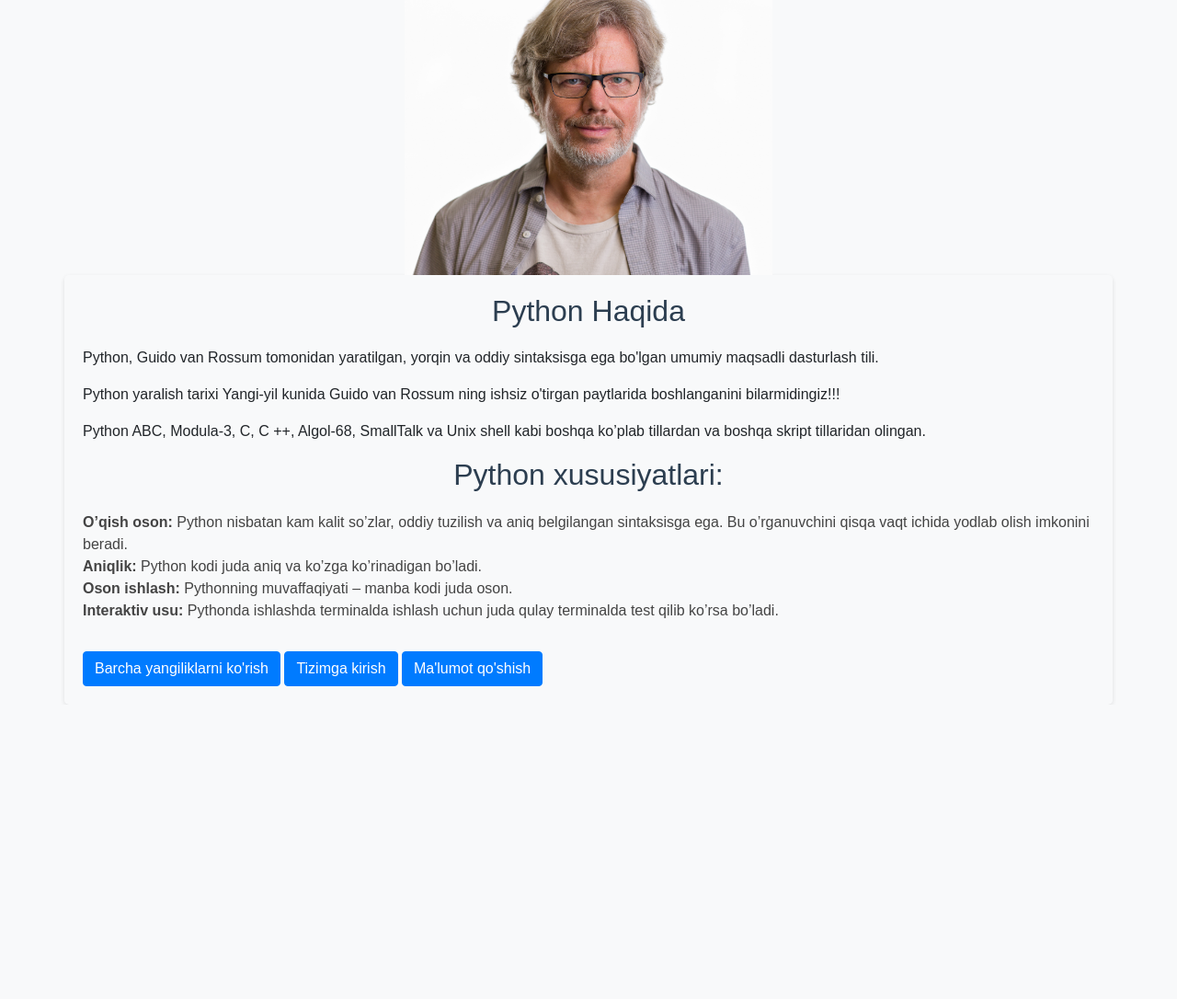
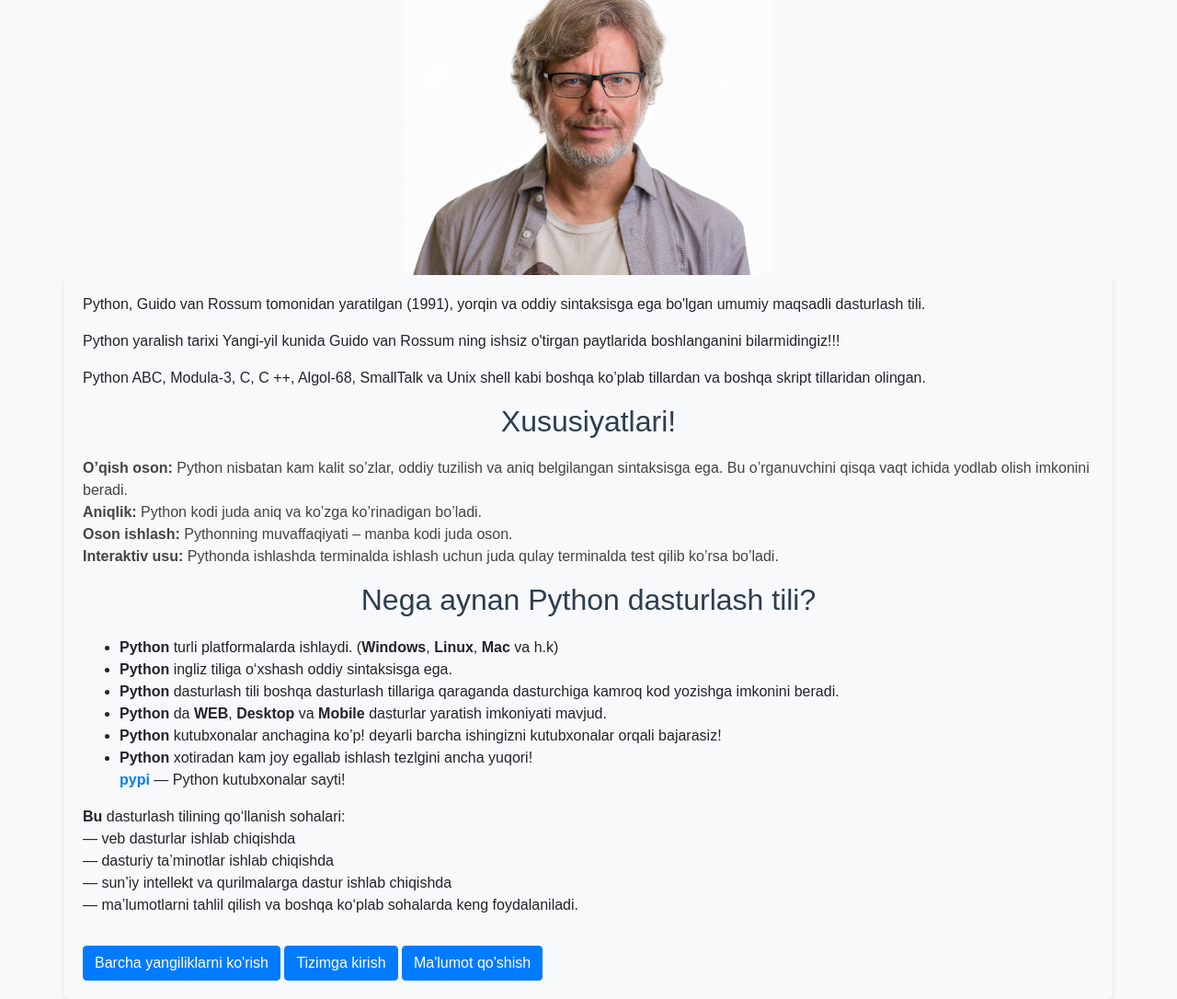
Before and after one commit to RaxmatilloFozilov/Exam_6, a Django app: page / in a window 1280 px wide. Shown: the part 235-1321 px from the top of the page at 92% size. Before the commit the page ends 1001 px from the top, so only its background shows below. Run offline with Django 5.2, Linux system fonts and the light colour scheme; some libraries are stand-ins or nearby versions.

Commit message:
new
yangilangan versiya

```diff
--- a/Python/admin.py
+++ b/Python/admin.py
@@ -12,4 +12,5 @@ class ItemAdmin(admin.ModelAdmin):
 
 admin.site.register(Topic, TopicAdmin)
 admin.site.register(Item, ItemAdmin)
+
 # Register your models here.
--- a/Python/views.py
+++ b/Python/views.py
@@ -5,20 +5,17 @@ from .forms import ItemForm,TopicForm
 def topic_list(request):
     topics = Topic.objects.all()
     return render(request, "tajriba.html", {'topics': topics})
+
 def user_list(request):
 
     if request.method == 'POST':
         username = request.POST.get('uname')
         password = request.POST.get('pswd')
-        remember = request.POST.get('remember')
-
 
         return redirect('success')
     else:
-        # If it's not a POST request, render the form template
         return render(request, 'learn-html.html')
 
-    # return render(request, 'learn-html.html')
 
 def table_list(request):
     return render(request, 'jadval.html')
--- a/templates/crud/item_list.html
+++ b/templates/crud/item_list.html
@@ -8,6 +8,11 @@
 
 </head>
 <body>
+
+<div style="width: 150px; height: 150px; overflow: hidden; border-radius: 50%; clip-path: polygon(50% 0%, 100% 38%, 82% 100%, 18% 100%, 0% 38%);">
+    <img src="/static/style/1_iZrPtgGCMRR6NEU29Bx2Tg.jpg" alt="Django administration Logo" class="img-circle brand-image elevation-3" style="width: 100%; height: auto;">
+</div>
+
     <h1 >Ma'lumotlar </h1>
     <ul>
         {% for item in items %}
@@ -16,7 +21,6 @@
     </ul>
     <a href="{% url 'item_create' %}" class="btn btn-primary mt-3">Create New Item</a>
     <br>
-{#    <a href="{% url 'item_delete' %}" class="btn btn-primary mt-3">Delete</a>#}
 
 </body>
 </html>
--- a/templates/tajriba.html
+++ b/templates/tajriba.html
@@ -7,8 +7,6 @@
     <meta name="viewport" content="width=device-width, initial-scale=1.0">
     <title>Python Dasturlash Tili</title>
     <link rel="stylesheet" href="https://stackpath.bootstrapcdn.com/bootstrap/4.5.2/css/bootstrap.min.css">
-
-
 
 
     <style>
@@ -79,11 +77,10 @@
         <img src="/static/style/guido-headshot-2019.jpg" alt="Python Logo" style="display: block; margin: 0 auto; width: 400px; height: 300px">
 
     <div class="container">
-        <h2 class="feature-title">Python Haqida</h2>
-        <p>Python, Guido van Rossum tomonidan yaratilgan, yorqin va oddiy sintaksisga ega bo'lgan umumiy maqsadli dasturlash tili.</p>
+        <p>Python, Guido van Rossum tomonidan yaratilgan (1991), yorqin va oddiy sintaksisga ega bo'lgan umumiy maqsadli dasturlash tili.</p>
         <p>Python yaralish tarixi Yangi-yil kunida Guido van Rossum ning ishsiz o'tirgan paytlarida boshlanganini bilarmidingiz!!! </p>
         <p>Python ABC, Modula-3, C, C ++, Algol-68, SmallTalk va Unix shell kabi boshqa ko’plab tillardan va boshqa skript tillaridan olingan.</p>
-        <h2 class="feature-title">Python xususiyatlari:</h2>
+        <h2 class="feature-title">Xususiyatlari!</h2>
         <ul class="feature-list">
             <li><strong>O’qish oson:</strong>  Python nisbatan kam kalit so’zlar, oddiy tuzilish va aniq belgilangan sintaksisga ega. Bu o’rganuvchini qisqa vaqt ichida yodlab olish imkonini beradi.</li>
             <li><strong>Aniqlik:</strong> Python kodi juda aniq va ko’zga ko’rinadigan bo’ladi.</li>
@@ -91,7 +88,25 @@
             <li><strong>Interaktiv usu:</strong> Pythonda ishlashda terminalda ishlash uchun juda qulay terminalda test qilib ko’rsa bo’ladi.</li>
         </ul>
 
-        <a href="{% url 'table_list' %}" class="btn btn-primary mt-3">Barcha yangiliklarni ko'rish</a>
+
+                <h2 class="feature-title">Nega aynan Python dasturlash tili?</h2>
+
+        <ul class=""><li id="4df2" data-selectable-paragraph=""><strong class="me gu">Python</strong> turli platformalarda ishlaydi. (<strong class="me gu">Windows</strong>, <strong class="me gu">Linux</strong>, <strong class="me gu">Mac</strong> va h.k)</li>
+            <li ><strong class="me gu">Python</strong> ingliz tiliga o‘xshash oddiy sintaksisga ega.</li>
+            <li ><strong class="me gu">Python</strong> dasturlash tili boshqa dasturlash tillariga qaraganda dasturchiga kamroq kod yozishga imkonini beradi.</li>
+            <li ><strong class="me gu">Python</strong> da <strong class="me gu">WEB</strong>, <strong class="me gu">Desktop</strong> va <strong class="me gu">Mobile</strong> dasturlar yaratish imkoniyati mavjud.</li>
+            <li ><strong class="me gu">Python</strong> kutubxonalar anchagina ko’p! deyarli barcha ishingizni kutubxonalar orqali bajarasiz!</li><li id="410b" class="mc md gt me b mf nu mh mi mj nv ml mm mn nw mp mq mr nx mt mu mv ny mx my mz nr ns nt bj" data-selectable-paragraph="">
+                <strong class="me gu">Python </strong>xotiradan kam joy egallab ishlash tezlgini ancha yuqori! <br>
+                <a class="af nq" href="http://pypi.org/" rel="noopener ugc nofollow" target="_blank"><strong class="me gu">pypi</strong></a> — Python kutubxonalar sayti!</li></ul>
+
+
+        <p id="aaad"><strong class="me gu">Bu </strong>dasturlash tilining qo‘llanish sohalari:<br>
+            — veb dasturlar ishlab chiqishda<br>
+            — dasturiy ta’minotlar ishlab chiqishda<br>
+            — sun’iy intellekt va qurilmalarga dastur ishlab chiqishda <br>
+            — ma’lumotlarni tahlil qilish va boshqa ko‘plab sohalarda keng foydalaniladi.</p>
+
+        <a href="{% url 'table_list' %}" class="btn btn-primary mt-3" rel="noopener follow">Barcha yangiliklarni ko'rish</a>
 
         <a href="{% url 'user_list' %}"  class="btn btn-primary mt-3" >Tizimga kirish</a>
 
```
Also changed, not shown: Python/models.py (+1 -11 lines), templates/jadval.html (+9 -17 lines), templates/learn-html.html (+5 -9 lines), templates/topic_list.html (+3 -6 lines), db.sqlite3, static/style/12fc81d7-67ca-481c-9956-bd9fc1554426.original.png (added), static/style/1_iZrPtgGCMRR6NEU29Bx2Tg.jpg (added), static/style/Python.png (added), static/style/images.jfif (added), static/style/max_a9iq9ztob7srflxsnsh9.jpg (added).
